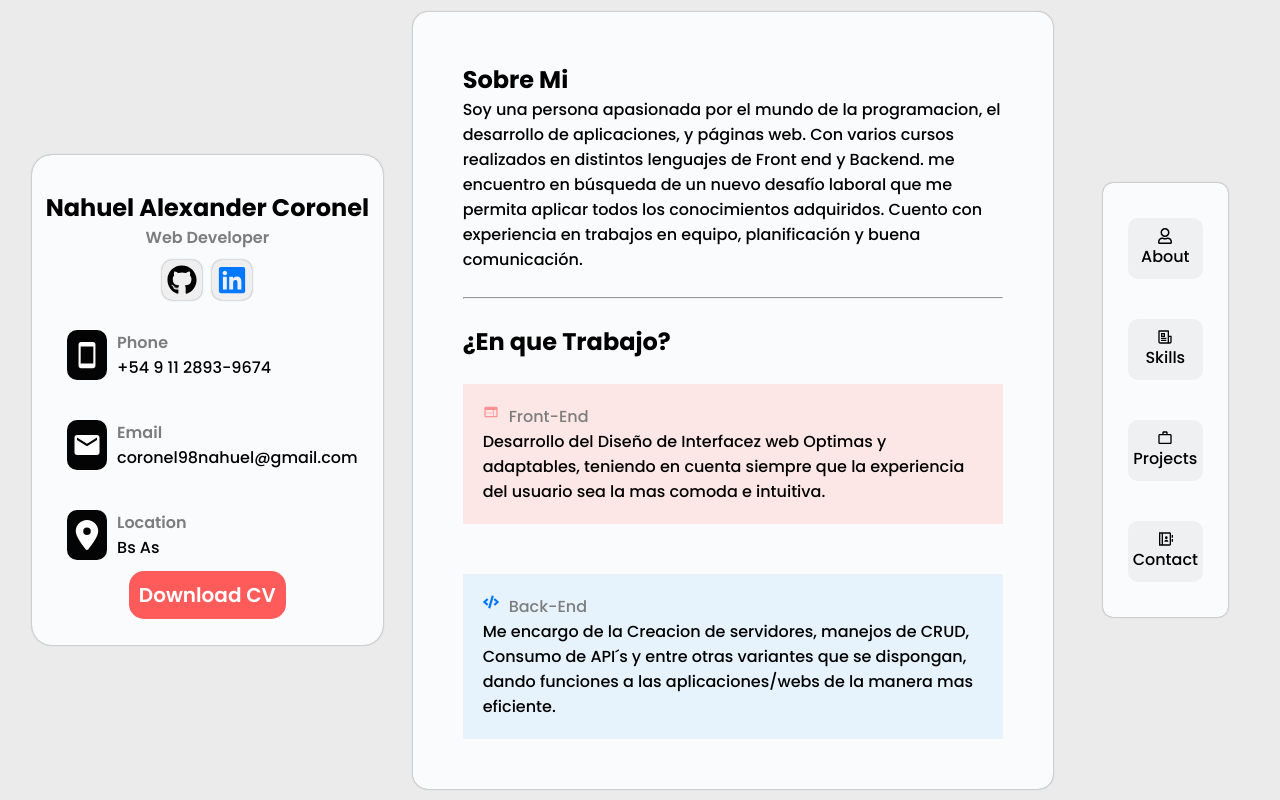
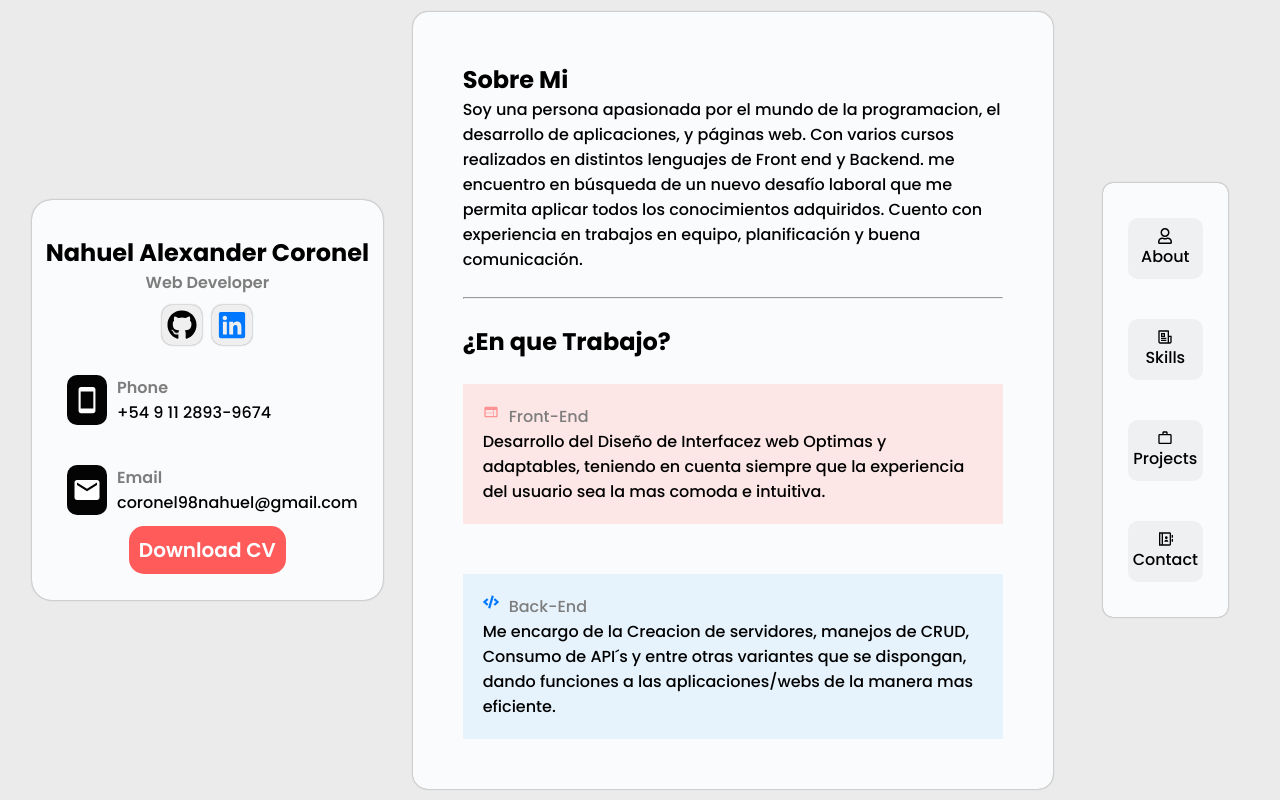
Before and after one commit to Nahuxc/PortfolioNC, a React (Vite) app: page / in a window 1280 px wide. Built offline with nearby package versions, Linux system fonts and the light colour scheme.

Commit message:
update: profile

```diff
--- a/src/Components/Profile/Profile.jsx
+++ b/src/Components/Profile/Profile.jsx
@@ -3,7 +3,6 @@ import React, { Fragment } from 'react'
 import { FaLinkedin } from "react-icons/fa";
 import { FaGithub } from "react-icons/fa6";
 import { IoMdPhonePortrait } from "react-icons/io";
-import { FaLocationDot } from "react-icons/fa6";
 import { MdEmail } from "react-icons/md";
 
 import cv from "../../../public/assets/CV-DesarrolloWeb-Nahuel-Alexander-Coronel-2024-03-24.pdf"
@@ -41,13 +40,6 @@ const Profile = () => {
                         <p>coronel98nahuel@gmail.com</p>
                       </div>
                     </div>
-                    <div className='profile-content__SecondBox-data'>
-                      <div className='profile-content__SecondBox-dataIcon'><FaLocationDot /></div>
-                      <div>
-                        <span className='profile-content__SecondBox-dataSpan'>Location</span>
-                        <p>Bs As</p>
-                      </div>
-                    </div>
               </div>
               <div>
                 <a href={cv} download="CV-DesarrolloWeb-Nahuel-Alexander-Coronel-2024-03-24.pdf" className='btnDownloadcv'>Download CV</a>
```
